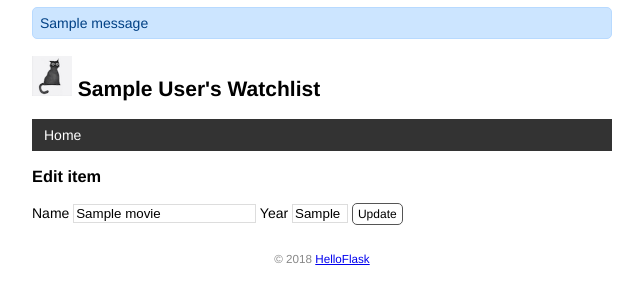
After one commit to Theadmaster/watchlist, a Flask app: template templates/edit.html in a window 1280 px wide. The commit adds this page. Shown: the top 304 px of the page, without its empty margins (318-961 px from the left). Run offline with Flask 3, Linux system fonts and the light colour scheme; the template is opened without the code that fills it: values that come from a table or form of the project are taken from there, others are empty; tables that the repository leaves empty hold one stand-in row (values such as "Sample post"); one stand-in notice (Sample message) is shown.

Commit message:
add delete edit

```diff
--- a/app.py
+++ b/app.py
@@ -1,10 +1,12 @@
 from flask import Flask, render_template
 from markupsafe import escape
-from flask import url_for
+from flask import url_for, request, flash, redirect
 from flask_sqlalchemy import SQLAlchemy
 import click
 
 app = Flask(__name__)
+
+app.secret_key = "super secret key"
 
 app.config['SQLALCHEMY_DATABASE_URI'] = 'mysql+pymysql://root:123456@127.0.0.1:3306/watchlist'
 app.config['SQLALCHEMY_TRACK_MODIFICATIONS'] = False  # 关闭对模型修改的监控
@@ -49,11 +51,55 @@ def forge():
     db.session.commit()
     click.echo('done.')
 
-@app.route('/')
+
+@app.route('/', methods=['GET', 'POST'])
 def index():
-    user = User.query.first()  # 读取用户记录
-    movies = Movie.query.all()  # 读取所有电影记录
-    return render_template('index.html', user=user, movies=movies)
+    if request.method == 'POST':
+        title = request.form.get('title')
+        year = request.form.get('year')
+        # 验证数据
+        if not title or not year or len(year) > 4 or len(title) > 60:
+            flash('Invalid input')
+            return redirect(url_for('index'))
+        # 保存表单至数据库
+        movie = Movie(title=title, year=year)
+        db.session.add(movie)
+        db.session.commit()
+        flash('Item created')
+        return redirect(url_for('index'))
+
+    movies = Movie.query.all()
+    return render_template('index.html', movies=movies)
+# 编辑
+@app.route('/movie/edit/<int:movie_id>', methods=['GET', 'POST'])
+def edit(movie_id):
+    movie = Movie.query.get_or_404(movie_id)
+
+    if request.method == 'POST':
+        title = request.form['title']
+        year = request.form['year']
+
+        if not title or not year or len(year) != 4 or len(title) > 60:
+            flash('Invalid input.')
+            return redirect(url_for('edit', movie_id=movie_id))  # 重定向回对应的编辑页面
+
+        movie.title = title  # 更新标题
+        movie.year = year  # 更新年份
+        db.session.commit()  # 提交数据库会话
+        flash('Item updated.')
+        return redirect(url_for('index'))  # 重定向回主页
+    return render_template('edit.html', movie = movie)
+
+# 删除
+@app.route('/movie/delete/<int:movie_id>', methods=['POST'])  # 限定只接受 POST 请求
+def delete(movie_id):
+    movie = Movie.query.get_or_404(movie_id)  # 获取电影记录
+    db.session.delete(movie)  # 删除对应的记录
+    db.session.commit()  # 提交数据库会话
+    flash('Item deleted.')
+    return redirect(url_for('index'))  # 重定向回主页
+
+
 
 @app.route('/user/<name>')
 def user(name):
@@ -68,12 +114,20 @@ def test_url_for():
     print(url_for('test_url_for', num=2))
     return 'Test Page'
 
+
+@app.context_processor
+def inject_user():  # 函数名可以随意修改
+    user = User.query.first()
+    return dict(user=user)  # 需要返回字典，等同于 return {'user': user}
+
+
+@app.errorhandler(404)
+def page_not_found(e):
+    return render_template('404.html'), 404
+
+
 @app.errorhandler(404)  # 传入要处理的错误代码
 def page_not_found(e):  # 接受异常对象作为参数
     User = db.Model
     user = User.query.first()
     return render_template('404.html', user=user), 404  # 返回模板和状态码
-
-
-if __name__ == '__main__':
-    app.run(5000)
--- a/static/style.css
+++ b/static/style.css
@@ -84,3 +84,49 @@ nav li a:hover {
     border-radius: 5px;
     padding: 3px 5px;
 }
+
+/* 覆盖某些浏览器对 input 元素定义的字体 */
+input[type=submit] {
+    font-family: inherit;
+}
+
+input[type=text] {
+    border: 1px solid #ddd;
+}
+
+input[name=year] {
+    width: 50px;
+}
+
+.btn {
+    font-size: 12px;
+    padding: 3px 5px;
+    text-decoration: none;
+    cursor: pointer;
+    background-color: white;
+    color: black;
+    border: 1px solid #555555;
+    border-radius: 5px;
+}
+
+.btn:hover {
+    text-decoration: none;
+    background-color: black;
+    color: white;
+    border: 1px solid black;
+}
+
+.alert {
+    position: relative;
+    padding: 7px;
+    margin: 7px 0;
+    border: 1px solid transparent;
+    color: #004085;
+    background-color: #cce5ff;
+    border-color: #b8daff;
+    border-radius: 5px;
+}
+
+.inline-form {
+    display: inline;
+}
--- a/templates/base.html
+++ b/templates/base.html
@@ -10,6 +10,9 @@
     {% endblock %}
 </head>
 <body>
+    {% for message in get_flashed_messages() %}
+        <div class="alert">{{ message }}</div>
+    {% endfor %}
     <h2>
         <img alt="Avatar" class="avatar" src="{{ url_for('static', filename='logo.png') }}">
         {{ user.name }}'s Watchlist
--- /dev/null
+++ b/templates/edit.html
@@ -0,0 +1,10 @@
+{% extends 'base.html' %}
+
+{% block content %}
+<h3>Edit item</h3>
+<form method="post">
+    Name <input type="text" name="title" autocomplete="off" required value="{{ movie.title }}">
+    Year <input type="text" name="year" autocomplete="off" required value="{{ movie.year }}">
+    <input class="btn" type="submit" name="submit" value="Update">
+</form>
+{% endblock %}
```
Also changed, not shown: templates/index.html (+9 -1 lines).
